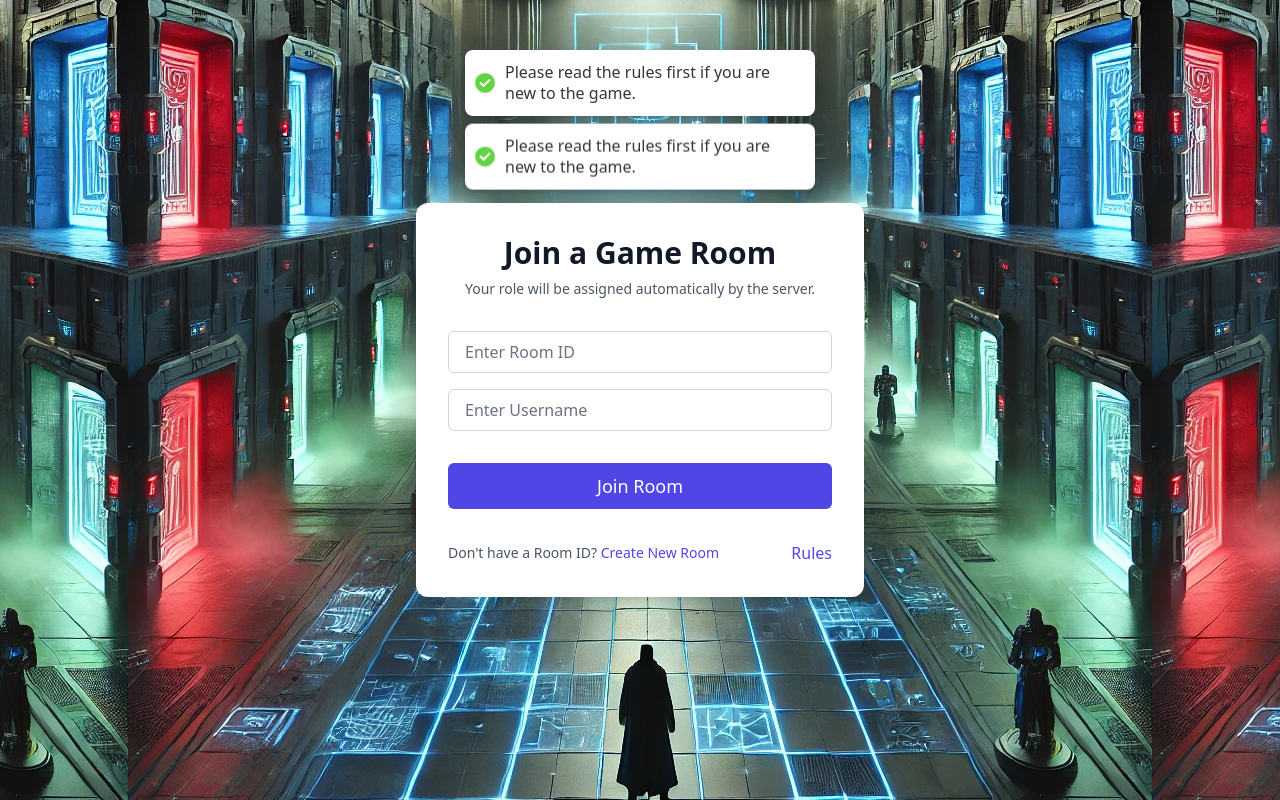
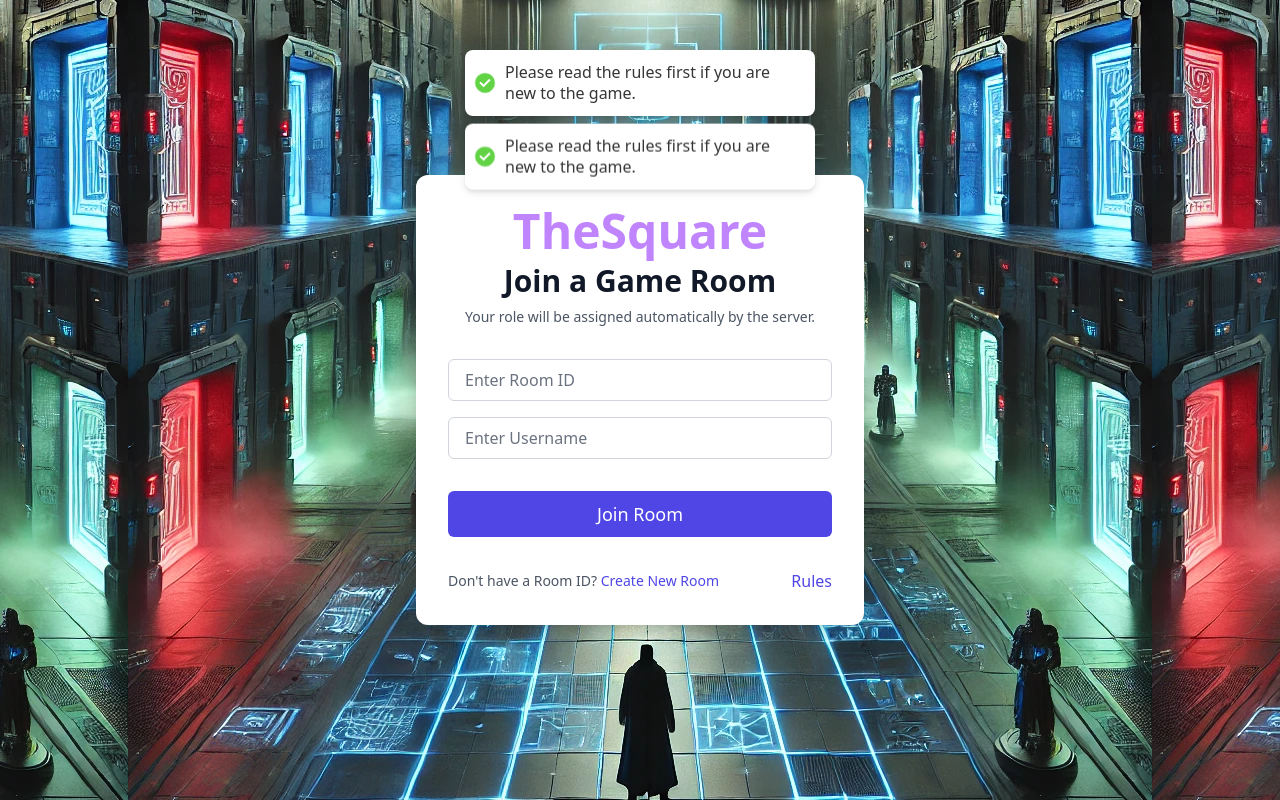
Before and after one commit to Mapur2/TheSquare, a React (Vite) app in the folder client/: page / in a window 1280 px wide. Built offline with nearby package versions, Linux system fonts and the light colour scheme.

Commit message:
TheSqaure

```diff
--- a/client/src/components/Home.jsx
+++ b/client/src/components/Home.jsx
@@ -49,6 +49,8 @@ function Home() {
     <div className="min-h-screen bg-gradient-to-br flex items-center justify-center p-4">
       <div className="max-w-md w-full space-y-8 p-8 bg-white shadow-lg rounded-xl relative">
         <div className="text-center">
+
+        <h1 className="text-5xl font-bold text-purple-400 mb-2">TheSquare</h1>
           <h2 className="text-3xl font-extrabold text-gray-900">
             Join a Game Room
           </h2>
```
